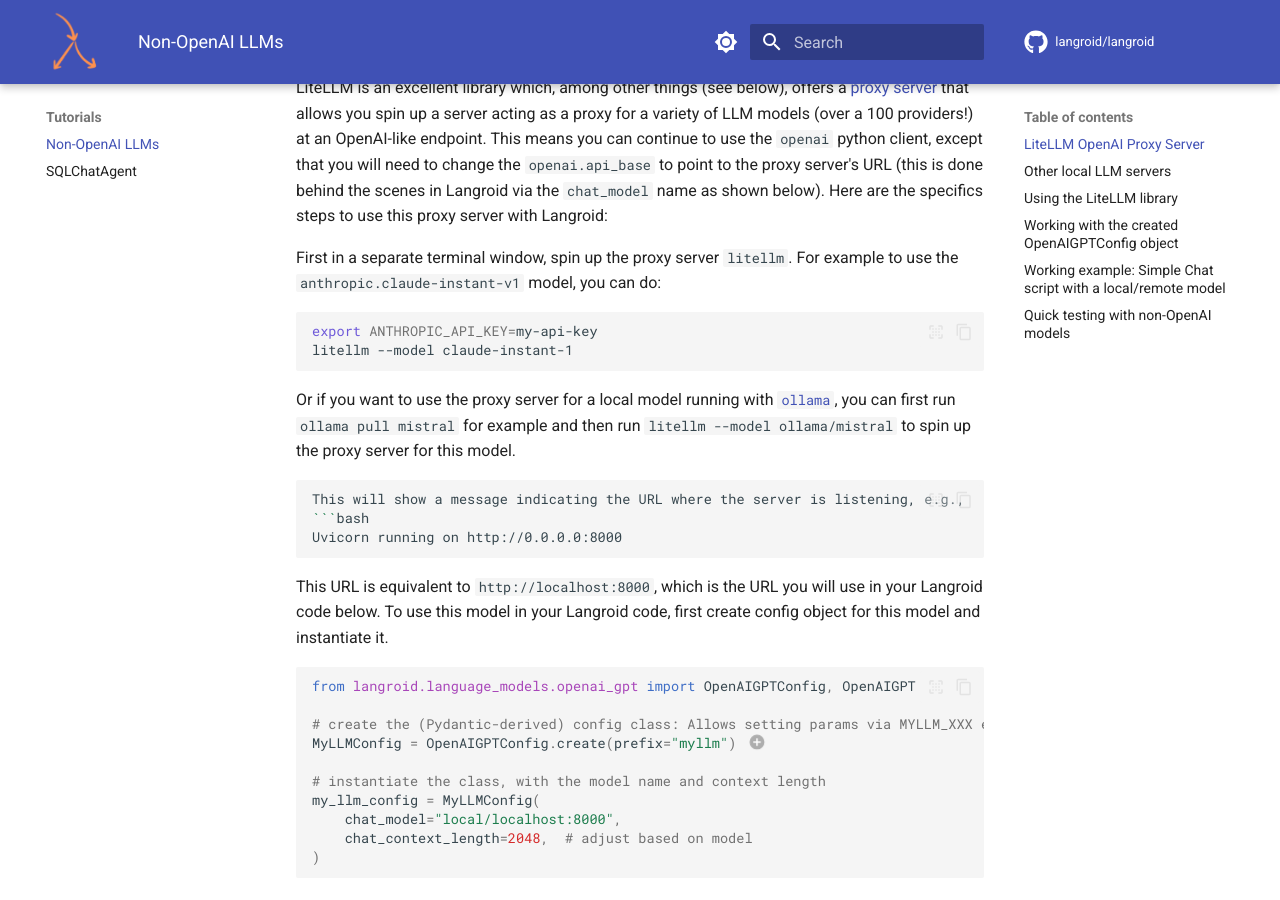
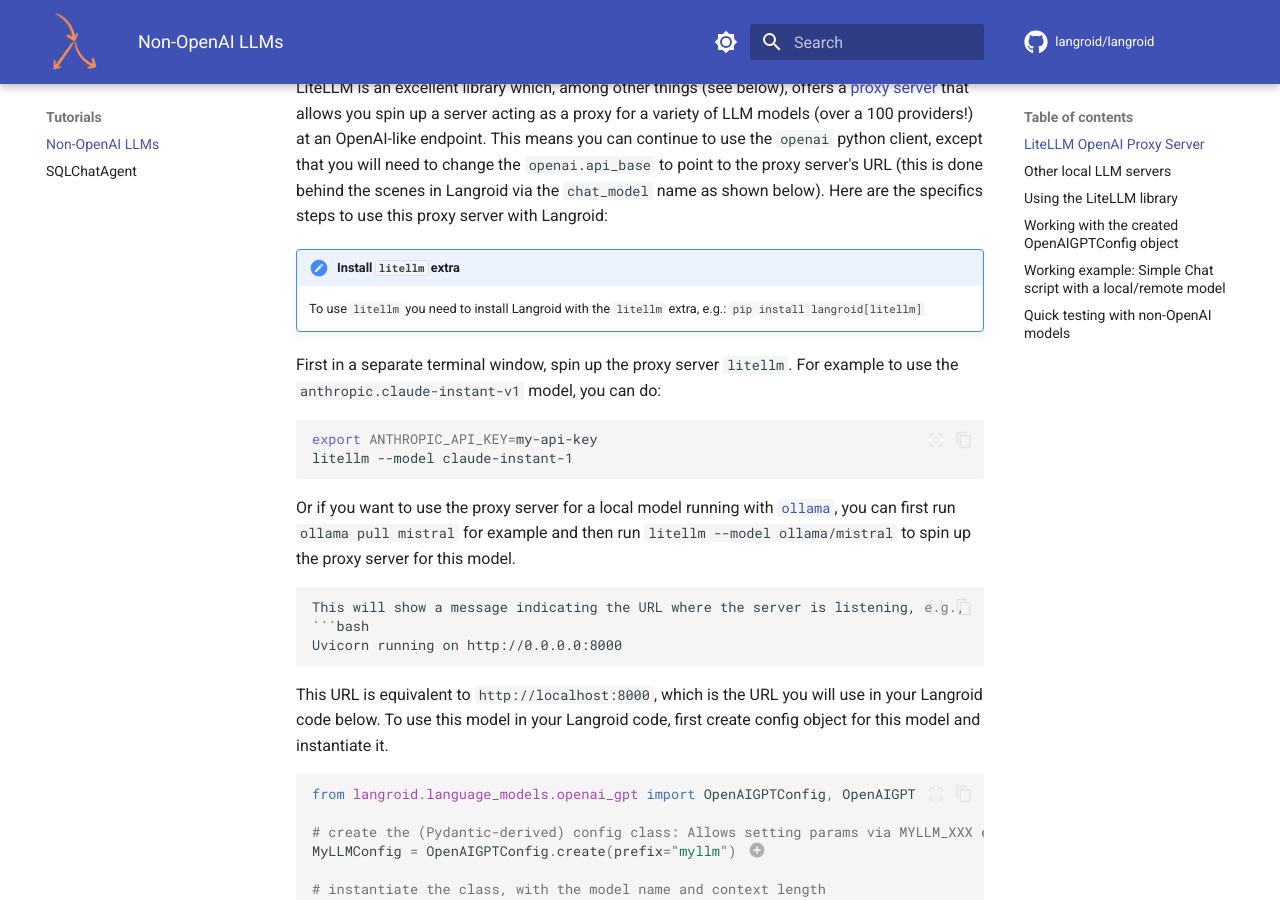
Before and after one commit to langroid/langroid, an MkDocs documentation site: the page built from docs/tutorials/non-openai-llms.md, in a window 1280 px wide and 900 px high, scrolled down 433 px. Built offline with MkDocs 1.6.1 and Material for MkDocs 9.7.7, drawn with Linux system fonts in a browser that asks for light colours; comment, search, counter and statistics services are not loaded.

Commit message:
re-enable litellm as extra

```diff
--- a/docs/tutorials/non-openai-llms.md
+++ b/docs/tutorials/non-openai-llms.md
@@ -16,6 +16,10 @@
 except that you will need to change the `openai.api_base` to point to the proxy server's URL
 (this is done behind the scenes in Langroid via the `chat_model` name as shown below).
 Here are the specifics steps to use this proxy server with Langroid:
+
+!!! note "Install `litellm` extra"
+    To use `litellm` you need to install Langroid with the `litellm` extra, e.g.:
+    `pip install langroid[litellm]`
 
 First in a separate terminal window, spin up the proxy server `litellm`.
 For example to use the `anthropic.claude-instant-v1` model, you can do:
--- a/pyproject.toml
+++ b/pyproject.toml
@@ -76,7 +76,7 @@
 farm-haystack = {extras = ["ocr", "preprocessing", "file-conversion", "pdf"], version = "^1.21.1"}
 meilisearch = "^0.28.3"
 meilisearch-python-sdk = "^2.0.1"
-#litellm = {version ="^0.6.2", optional = true}
+litellm = {version = "^1.0.0", optional = true}
 scrapy = "^2.11.0"
 async-generator = "^1.10"
 lancedb = "^0.3.0"
```
Also changed, not shown: README.md (+2 -0 lines).
